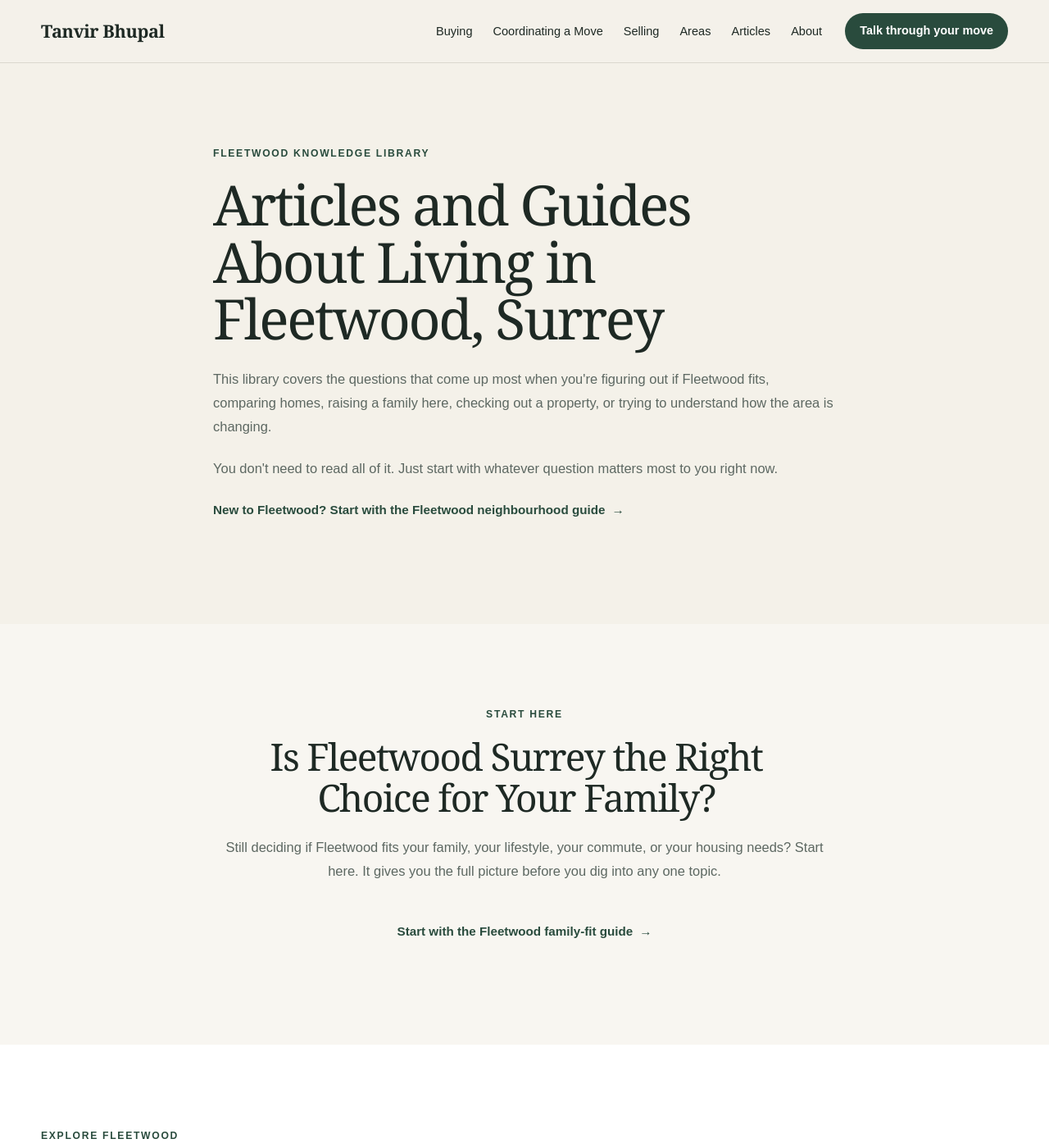
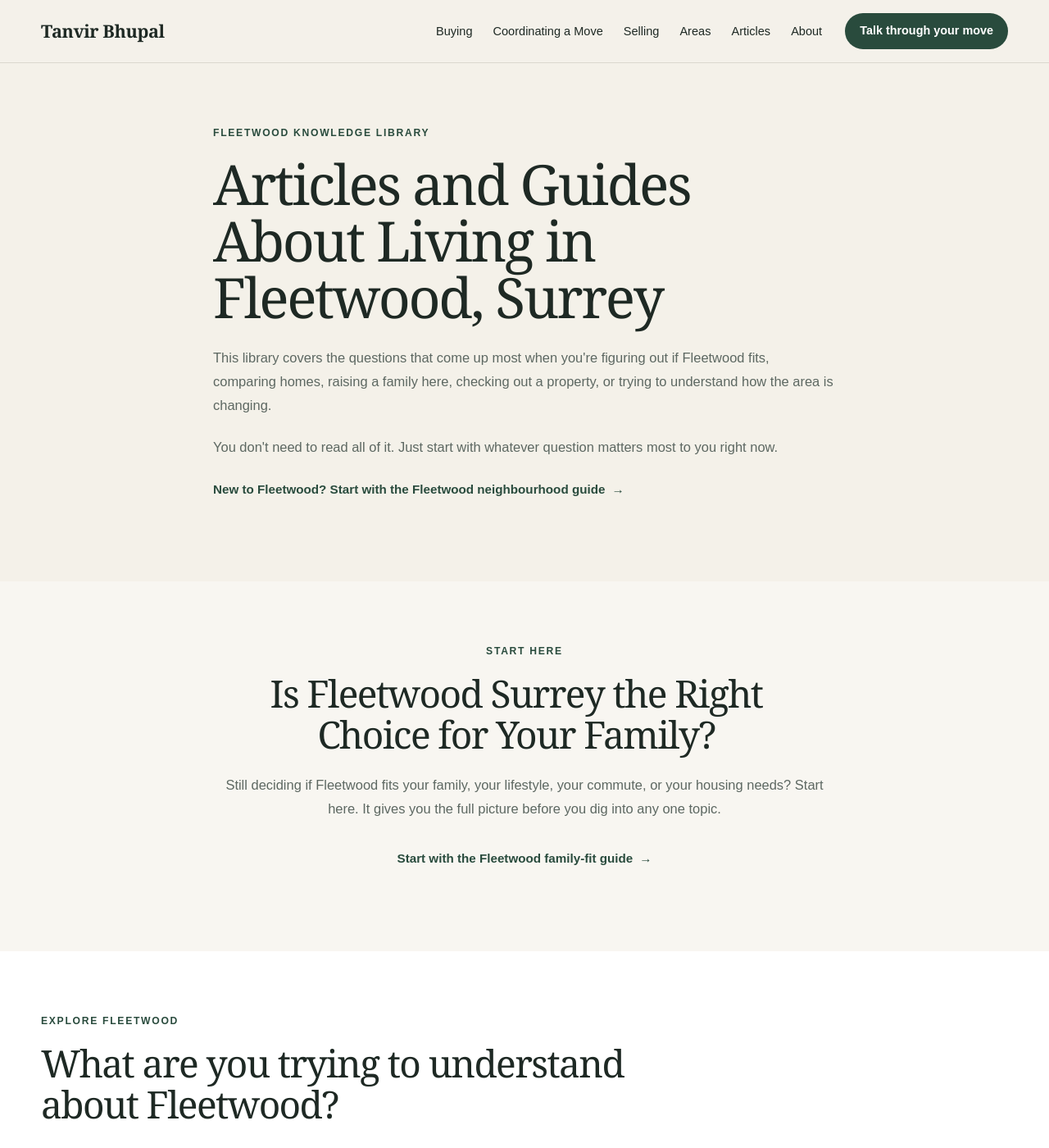
Before and after one commit to gvancouverhomes/tanvirbhupal-website, a Jekyll site: the page built from articles.md, in a window 1280 px wide and 1400 px high. Shown: the whole window at 82% size. Built offline with Jekyll 4.4.1, drawn with Linux system fonts in a browser that asks for light colours.

Commit message:
Tighten interior page vertical spacing

```diff
--- a/assets/css/styles.css
+++ b/assets/css/styles.css
@@ -428,12 +428,12 @@ p {
 }
 
 .page-hero {
-  padding: clamp(68px, 8vw, 108px) 0 clamp(72px, 8vw, 112px);
+  padding: clamp(54px, 6vw, 78px) 0 clamp(58px, 6vw, 82px);
   background: var(--canvas);
 }
 
 .page-section {
-  padding: clamp(72px, 8vw, 104px) 0;
+  padding: clamp(56px, 6vw, 78px) 0;
 }
 
 .page-section--soft {
@@ -633,7 +633,7 @@ p {
 
 .section-heading {
   max-width: 780px;
-  margin-bottom: 44px;
+  margin-bottom: 32px;
 }
 
 .section-heading--center {
@@ -1532,11 +1532,11 @@ p {
   }
 
   .page-hero {
-    padding: 50px 0 66px;
+    padding: 42px 0 52px;
   }
 
   .page-section {
-    padding: 64px 0;
+    padding: 50px 0;
   }
 
   .page-hero h1 {
@@ -1565,7 +1565,7 @@ p {
   }
 
   .section-heading {
-    margin-bottom: 34px;
+    margin-bottom: 26px;
   }
 
   .legal-note {
```
